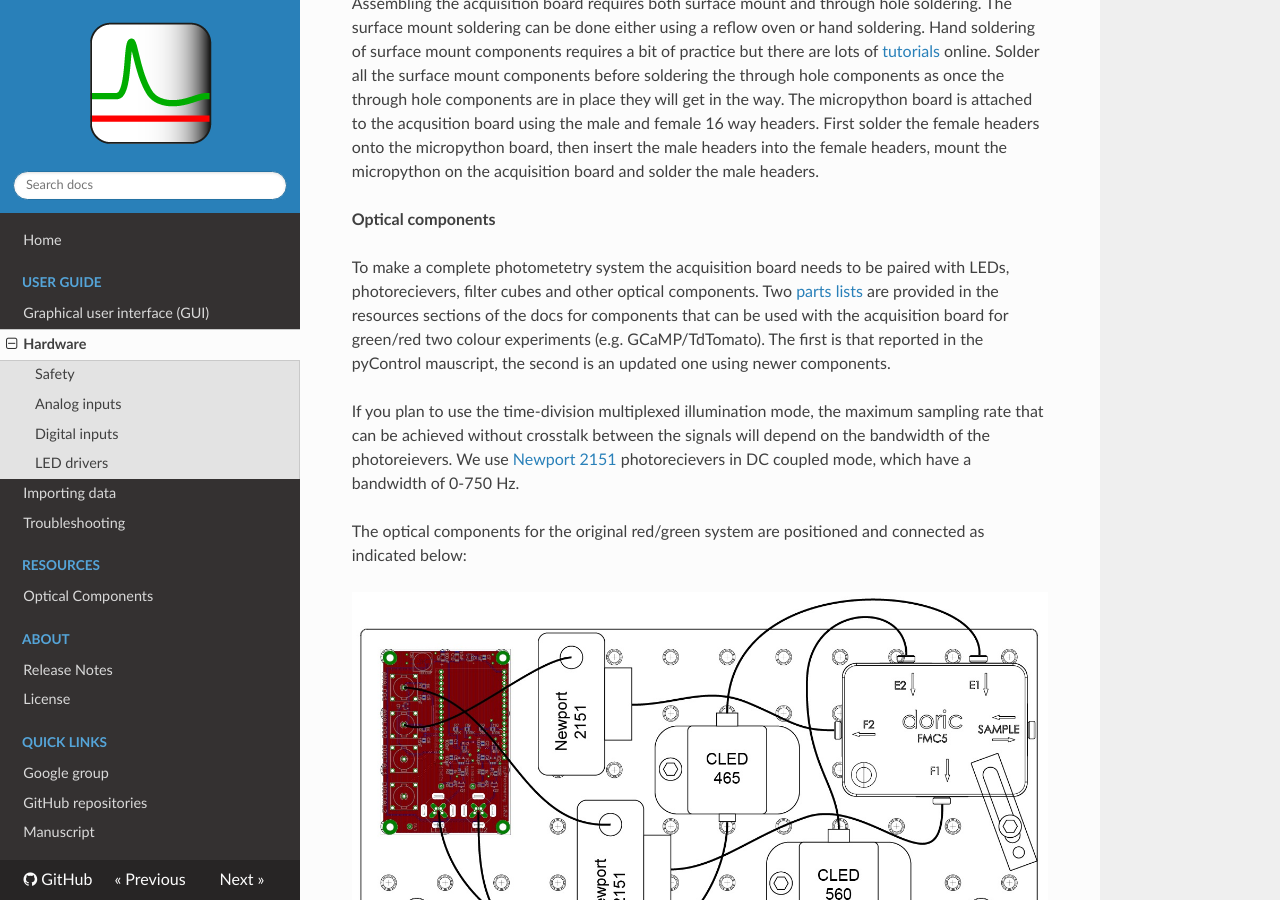
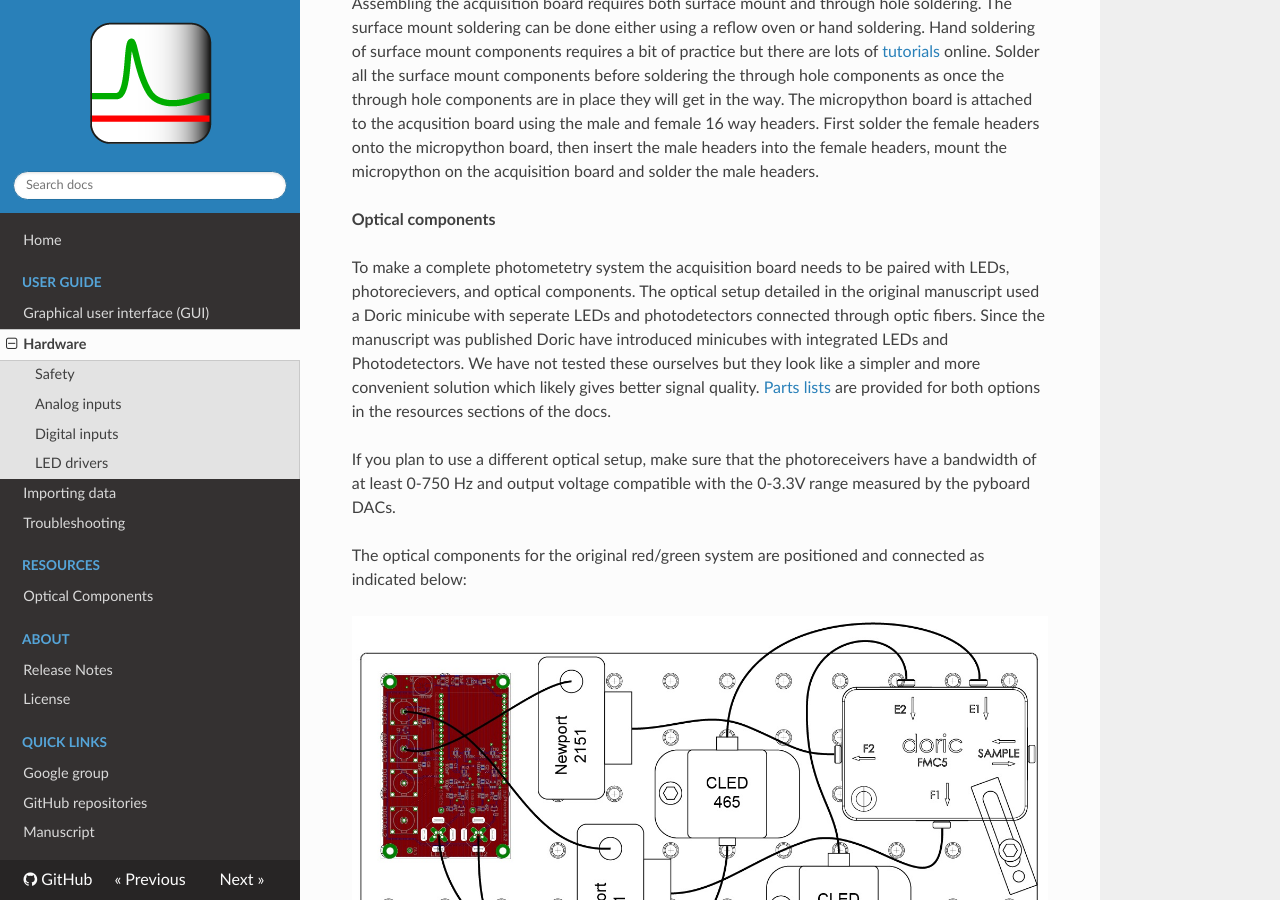
Before and after one commit to pyPhotometry/docs, an MkDocs documentation site: the page built from docs/user-guide/hardware.md, in a window 1280 px wide and 900 px high, scrolled down 2118 px. Built offline with MkDocs 1.6.1, drawn with Linux system fonts in a browser that asks for light colours; nearby versions of some CDN libraries.

Commit message:
- Updated hardware docs to emphasise integrated minicube optical setup over original.

```diff
--- a/docs/user-guide/hardware.md
+++ b/docs/user-guide/hardware.md
@@ -34,9 +34,9 @@ Assembling the acquisition board requires both surface mount and through hole so
 
 **Optical components**
 
-To make a complete photometetry system the acquisition board needs to be paired with LEDs, photorecievers, filter cubes and other optical components.  Two [parts lists](../resources/optical-components.md) are provided in the resources sections of the docs for components that can be used with the acquisition board for green/red two colour experiments (e.g. GCaMP/TdTomato).  The first is that reported in the pyControl mauscript, the second is an updated one using newer components.
+To make a complete photometetry system the acquisition board needs to be paired with LEDs, photorecievers,  and optical components.   The optical setup detailed in the original manuscript used a Doric minicube with seperate LEDs and photodetectors connected through optic fibers.   Since the  manuscript was published Doric have introduced minicubes with integrated LEDs and Photodetectors.  We have not tested these ourselves but they look like a simpler and more convenient solution which likely gives better signal quality.   [Parts lists](../resources/optical-components.md) are provided for both options in the resources sections of the docs.
 
-If you plan to use the time-division multiplexed illumination mode, the maximum sampling rate that can be  achieved without crosstalk between the signals will depend on the bandwidth of the photoreievers.  We use [Newport 2151](https://www.newport.com/p/2151) photorecievers in DC coupled mode, which have a bandwidth of 0-750 Hz.
+If you plan to use a different optical setup, make sure that the photoreceivers have a bandwidth of at least 0-750 Hz and output voltage compatible with the 0-3.3V range measured by the pyboard DACs.
 
 The optical components for the original red/green system are positioned and connected as indicated below:
 
```
Also changed, not shown: docs/resources/optical-components.md (+15 -15 lines).
